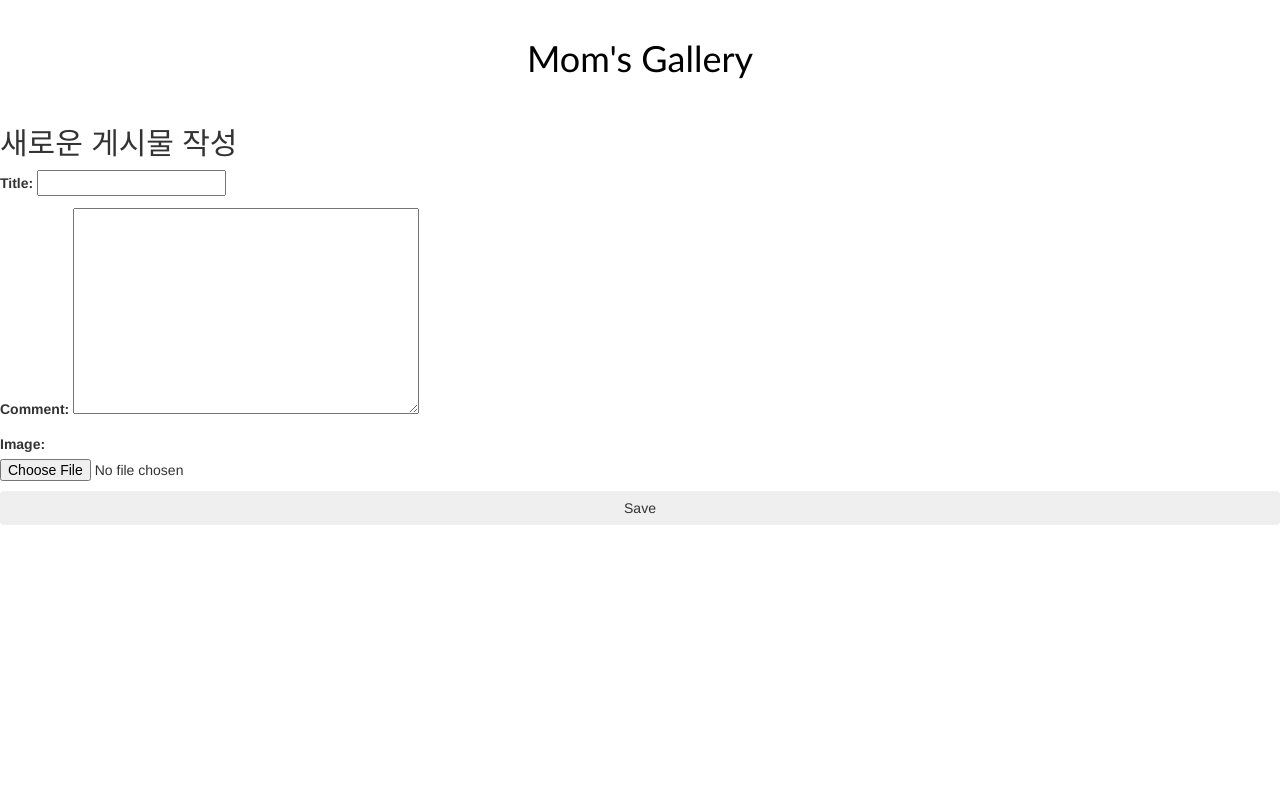
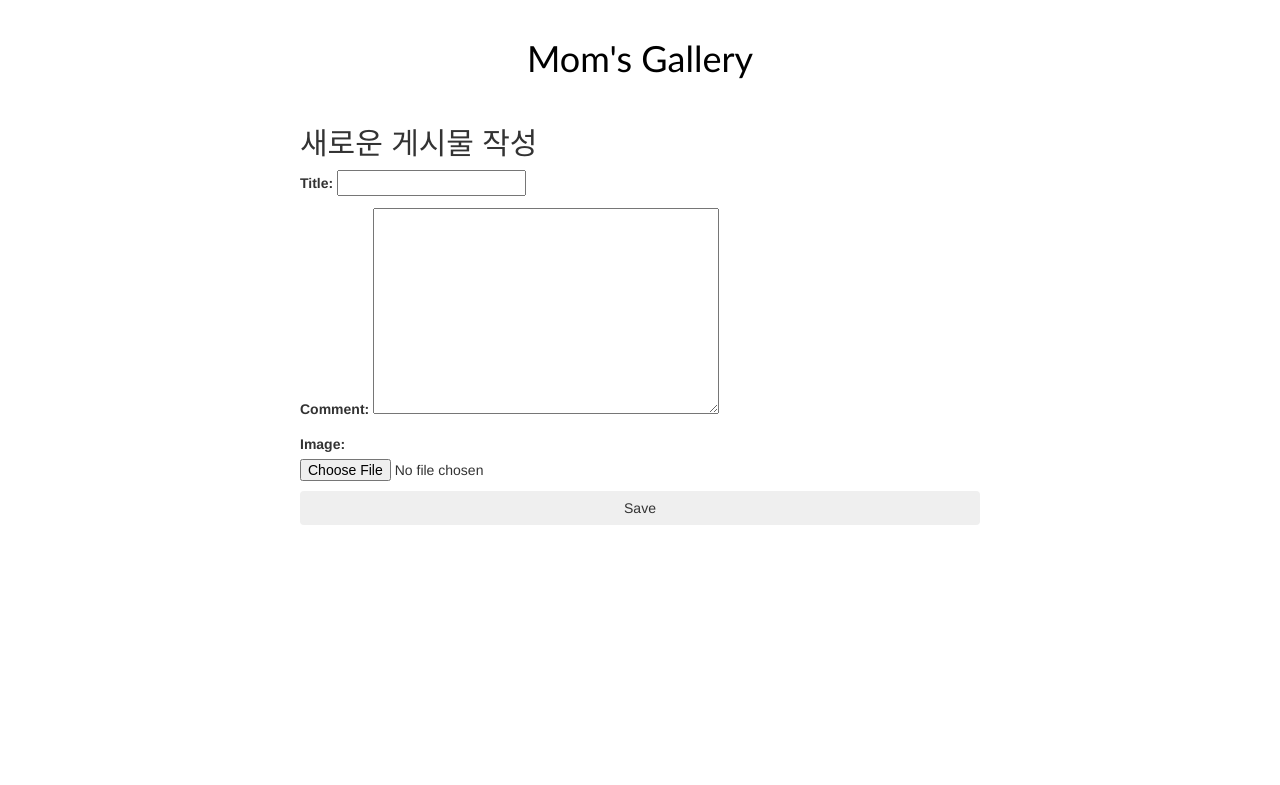
Before and after one commit to yonmoyonmo/momsGallery, a Django app: page /post/upload/ in a window 1280 px wide. Shown: the top 785 px of the page. Run offline with Django 3.2, Linux system fonts and the light colour scheme; the visitor is signed in with stand-in values (Sample User, id 1); some libraries are stand-ins or nearby versions.

Commit message:
bodymargin

```diff
--- a/gallery/static/css/gallery.css
+++ b/gallery/static/css/gallery.css
@@ -74,3 +74,7 @@ img {
 .CB {
   margin-left: 90%;
 }
+body {
+  margin-left: 300px;
+  margin-right: 300px;
+}
```
